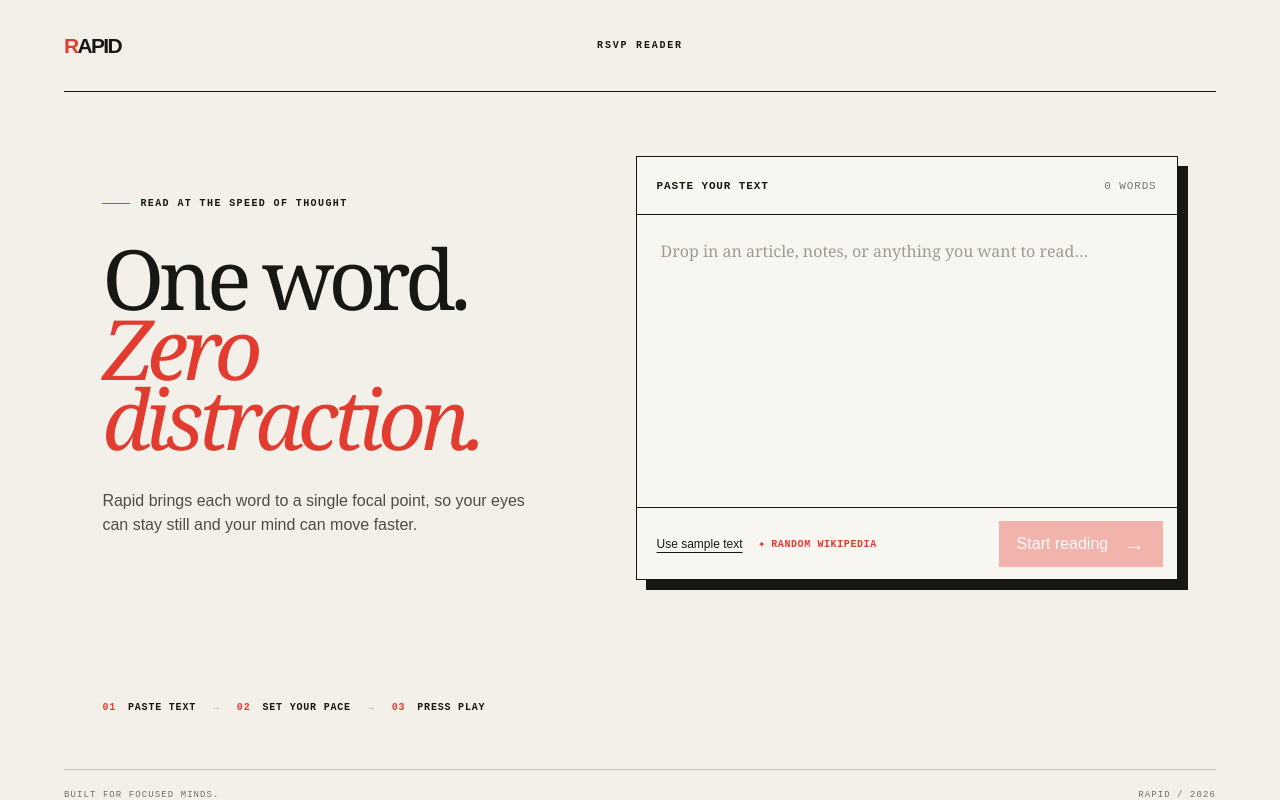
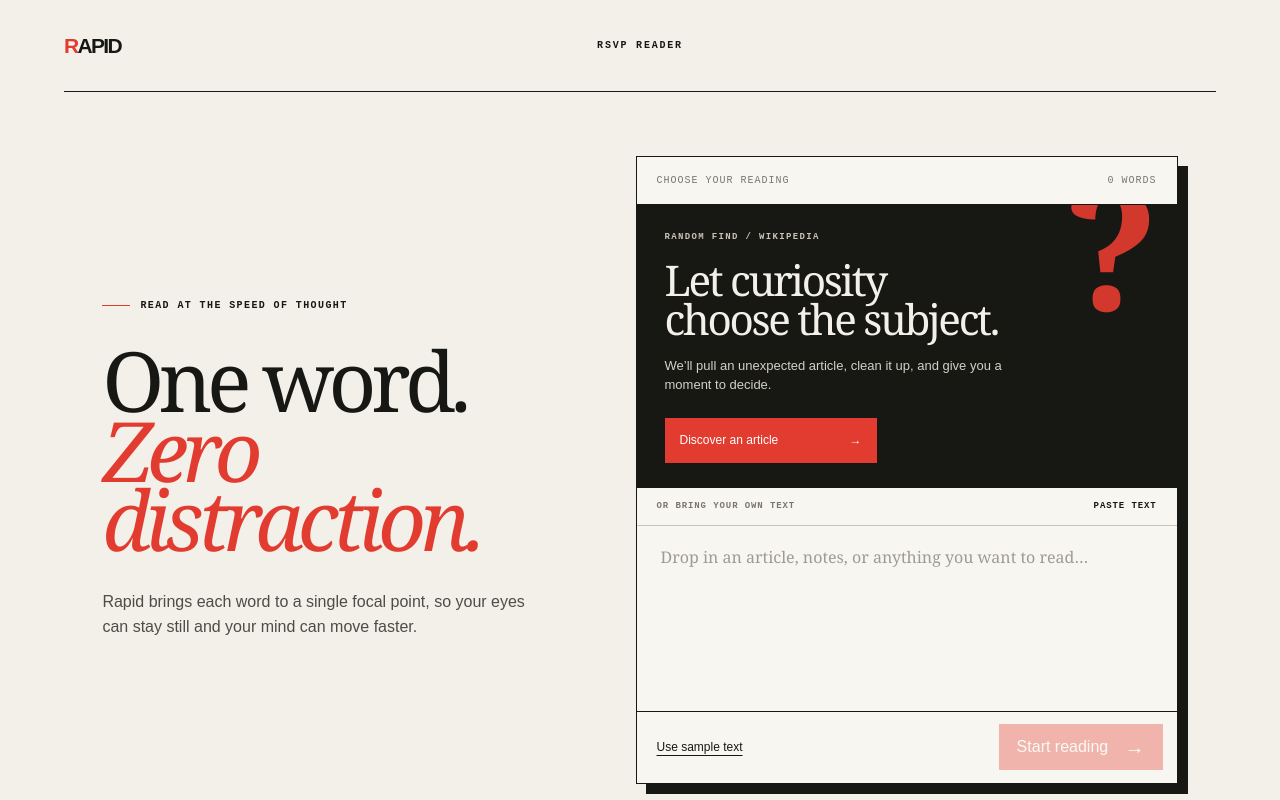
Before and after one commit to Sthakur27/spreezy, a React (Vite) app: page / in a window 1280 px wide. Shown: the top 800 px of the page. Built offline with nearby package versions, Linux system fonts and the light colour scheme.

Commit message:
Add Wikipedia article preview flow

```diff
--- a/app/globals.css
+++ b/app/globals.css
@@ -22,16 +22,33 @@ h1 { font:500 clamp(54px,6.5vw,104px)/.84 Georgia, serif; letter-spacing:-.065em
 h1 em { font-weight:400; color:var(--red); }
 .lede { max-width:475px; font:400 16px/1.55 Arial,sans-serif; margin:36px 0 0; color:#4e4c46; }
 .composer { border:1px solid var(--ink); background:#f8f6f1; box-shadow:10px 10px 0 var(--ink); }
-.composer-label { height:58px; border-bottom:1px solid var(--ink); padding:0 20px; display:flex; justify-content:space-between; align-items:center; font:700 11px monospace; text-transform:uppercase; letter-spacing:.08em; }
+.composer-label { height:48px; border-bottom:1px solid var(--ink); padding:0 20px; display:flex; justify-content:space-between; align-items:center; font:700 10px monospace; text-transform:uppercase; letter-spacing:.1em; }
 .composer-label span { color:#79766e; font-weight:500; }
-textarea { width:100%; height:285px; border:0; resize:none; outline:none; background:transparent; padding:24px; font:400 16px/1.6 Georgia,serif; color:var(--ink); }
+.article-discovery, .article-preview { padding:27px 28px 25px; }
+.article-discovery { background:var(--ink); color:var(--paper); position:relative; overflow:hidden; }
+.article-discovery::after { content:"?"; position:absolute; right:18px; top:-28px; color:var(--red); font:700 170px/.8 Georgia,serif; opacity:.92; }
+.discovery-kicker { position:relative; z-index:1; margin:0 0 18px; color:#c9c3b7; font:600 9px monospace; letter-spacing:.15em; text-transform:uppercase; }
+.article-discovery h2, .article-preview h2 { position:relative; z-index:1; margin:0; font:500 clamp(29px,3.3vw,47px)/.93 Georgia,serif; letter-spacing:-.055em; }
+.article-discovery h2 { max-width:440px; }
+.article-discovery > p:not(.discovery-kicker) { position:relative; z-index:1; max-width:385px; margin:17px 0 23px; color:#d5d0c7; font-size:13px; line-height:1.5; }
+.discovery-button, .preview-read { position:relative; z-index:1; min-width:212px; height:45px; padding:0 15px; display:flex; align-items:center; justify-content:space-between; border:0; background:var(--red); color:#fff; cursor:pointer; font-size:12px; }
+.discovery-button:hover, .preview-read:hover { background:#c92d23; }
+.discovery-button:disabled { background:#7e372f; cursor:wait; }
+.article-preview { background:#ded9ce; border-bottom:1px solid var(--ink); }
+.article-preview h2 { max-width:620px; color:var(--ink); }
+.preview-copy { max-width:620px; margin:17px 0 12px; color:#45423b; font:400 15px/1.55 Georgia,serif; }
+.preview-meta { margin:0; color:#6f6a61; font:600 9px monospace; text-transform:uppercase; letter-spacing:.1em; }
+.preview-meta span { margin:0 5px; color:var(--red); }
+.preview-actions { display:flex; align-items:center; gap:18px; margin-top:24px; }
+.preview-another { border:0; background:none; padding:8px 0; color:var(--ink); cursor:pointer; text-decoration:underline; text-underline-offset:4px; font-size:12px; }
+.preview-another:disabled { color:#8e887e; cursor:wait; }
+.paste-label { height:38px; border-bottom:1px solid var(--line); padding:0 20px; display:flex; justify-content:space-between; align-items:center; color:#7b766e; font:600 9px monospace; text-transform:uppercase; letter-spacing:.1em; }
+.paste-label label { color:var(--ink); }
+textarea { width:100%; height:178px; border:0; resize:none; outline:none; background:transparent; padding:19px 24px; font:400 16px/1.6 Georgia,serif; color:var(--ink); }
 textarea::placeholder { color:#9f9b91; }
 .composer-footer { border-top:1px solid var(--ink); min-height:72px; display:flex; align-items:center; justify-content:space-between; gap:16px; padding:12px 14px 12px 20px; }
 .composer-actions { display:flex; align-items:center; gap:16px; }
 .sample { border:0; background:none; padding:8px 0; cursor:pointer; text-decoration:underline; text-underline-offset:4px; font-size:12px; }
-.random { border:0; background:none; padding:8px 0; cursor:pointer; color:var(--red); font:700 10px monospace; letter-spacing:.06em; text-transform:uppercase; }
-.random::before { content:"✦"; margin-right:6px; }
-.random:disabled { color:#99948a; cursor:wait; }
 .article-error { margin:0; padding:9px 20px 12px; border-top:1px solid var(--line); color:#a6241c; font-size:12px; }
 .primary { border:0; background:var(--red); color:white; min-width:164px; height:46px; padding:0 18px; text-align:left; display:flex; align-items:center; justify-content:space-between; cursor:pointer; transition:.2s; }
 .primary:hover { background:#c92d23; transform:translateY(-1px); }
@@ -85,7 +102,8 @@ kbd { border:1px solid var(--line); padding:2px 5px; border-radius:2px; color:#6
   h1 { font-size:clamp(53px,15vw,82px); }
   .lede { margin-top:26px; }
   .composer { margin:48px 0 38px; box-shadow:6px 6px 0 var(--ink); }
-  textarea { height:220px; }
+  textarea { height:190px; }
+  .article-discovery, .article-preview { padding:24px 20px; }
   .how { display:none; }
   .word-stage { height:250px; margin-top:22px; }
   .word { font-size:clamp(48px,15vw,76px); }
@@ -101,7 +119,6 @@ kbd { border:1px solid var(--line); padding:2px 5px; border-radius:2px; color:#6
   h1 { font-size:52px; }
   .composer-footer { padding-left:14px; }
   .composer-actions { gap:11px; }
-  .random { font-size:9px; }
   .primary { min-width:145px; }
   footer span:first-child { display:none; }
   footer { justify-content:flex-end; }
--- a/app/page.tsx
+++ b/app/page.tsx
@@ -10,6 +10,14 @@ type WikipediaResponse = {
   query?: { pages?: Record<string, { title?: string; extract?: string }> };
 };
 
+type PendingArticle = {
+  title: string;
+  text: string;
+  url: string;
+  preview: string;
+  wordCount: number;
+};
+
 function sanitizeWikipediaText(value: string) {
   return value
     .replace(/[\u0000-\u0008\u000B\u000C\u000E-\u001F\u007F]/g, " ")
@@ -17,6 +25,11 @@ function sanitizeWikipediaText(value: string) {
     .replace(/\s+/g, " ")
     .trim()
     .slice(0, 15000);
+}
+
+function makePreview(value: string) {
+  const sentence = value.match(/^.{100,500}?[.!?](?=\s|$)/)?.[0];
+  return sentence ?? `${value.slice(0, 420).trimEnd()}…`;
 }
 
 function splitWord(word: string) {
@@ -37,6 +50,7 @@ export default function Home() {
   const [playing, setPlaying] = useState(false);
   const [sourceTitle, setSourceTitle] = useState("");
   const [sourceUrl, setSourceUrl] = useState("");
+  const [pendingArticle, setPendingArticle] = useState<PendingArticle | null>(null);
   const [isFindingArticle, setIsFindingArticle] = useState(false);
   const [articleError, setArticleError] = useState("");
   const timer = useRef<ReturnType<typeof setTimeout> | null>(null);
@@ -59,6 +73,7 @@ export default function Home() {
     setIndex(0);
     setSourceTitle("");
     setSourceUrl("");
+    setPendingArticle(null);
   }, []);
 
   const loadRandomArticle = useCallback(async () => {
@@ -75,10 +90,13 @@ export default function Home() {
         if (wordCount < MINIMUM_ARTICLE_WORDS) continue;
 
         const title = page?.title ?? "A random Wikipedia article";
-        setText(cleanedText);
-        setSourceTitle(title);
-        setSourceUrl(`https://en.wikipedia.org/wiki/${encodeURIComponent(title.replace(/ /g, "_"))}`);
-        begin(cleanedText);
+        setPendingArticle({
+          title,
+          text: cleanedText,
+          url: `https://en.wikipedia.org/wiki/${encodeURIComponent(title.replace(/ /g, "_"))}`,
+          preview: makePreview(cleanedText),
+          wordCount,
+        });
         return;
       }
       throw new Error("Couldn’t find a readable article. Please try again.");
@@ -87,7 +105,15 @@ export default function Home() {
     } finally {
       setIsFindingArticle(false);
     }
-  }, [begin]);
+  }, []);
+
+  const beginPendingArticle = useCallback(() => {
+    if (!pendingArticle) return;
+    setText(pendingArticle.text);
+    setSourceTitle(pendingArticle.title);
+    setSourceUrl(pendingArticle.url);
+    begin(pendingArticle.text);
+  }, [begin, pendingArticle]);
 
   const toggle = useCallback(() => {
     if (index >= words.length - 1) setIndex(0);
@@ -125,10 +151,7 @@ export default function Home() {
       <header className="topbar">
         <button className="brand" onClick={reset} aria-label="Rapid home"><span>R</span>APID</button>
         <div className="eyebrow">RSVP READER</div>
-        {reading && <div className="top-actions">
-          {sourceTitle && <button className="text-button" disabled={isFindingArticle} onClick={loadRandomArticle}>{isFindingArticle ? "Finding…" : "Another article"}</button>}
-          <button className="text-button" onClick={reset}>New text <span>↗</span></button>
-        </div>}
+        {reading && <div className="top-actions"><button className="text-button" onClick={reset}>Browse or paste <span>↗</span></button></div>}
       </header>
 
       {!reading ? (
@@ -140,12 +163,29 @@ export default function Home() {
           </div>
 
           <div className="composer">
-            <div className="composer-label"><label htmlFor="source">Paste your text</label><span>{text.trim() ? text.trim().split(/\s+/).length : 0} words</span></div>
-            <textarea id="source" value={text} onChange={(event) => { setText(event.target.value); setSourceTitle(""); setSourceUrl(""); }} placeholder="Drop in an article, notes, or anything you want to read…" autoFocus />
+            <div className="composer-label"><span>Choose your reading</span><span>{text.trim() ? text.trim().split(/\s+/).length : 0} words</span></div>
+            <section className={pendingArticle ? "article-preview" : "article-discovery"} aria-live="polite">
+              {pendingArticle ? <>
+                <p className="discovery-kicker">Random find / Wikipedia</p>
+                <h2>{pendingArticle.title}</h2>
+                <p className="preview-copy">{pendingArticle.preview}</p>
+                <p className="preview-meta">Approx. {pendingArticle.wordCount.toLocaleString()} words <span>·</span> cleaned for reading</p>
+                <div className="preview-actions">
+                  <button className="preview-read" onClick={beginPendingArticle}>Read this article <span>→</span></button>
+                  <button className="preview-another" disabled={isFindingArticle} onClick={loadRandomArticle}>Find another</button>
+                </div>
+              </> : <>
+                <p className="discovery-kicker">Random find / Wikipedia</p>
+                <h2>Let curiosity<br />choose the subject.</h2>
+                <p>We’ll pull an unexpected article, clean it up, and give you a moment to decide.</p>
+                <button className="discovery-button" disabled={isFindingArticle} onClick={loadRandomArticle}>{isFindingArticle ? "Searching the archive…" : "Discover an article"} <span>→</span></button>
+              </>}
+            </section>
+            <div className="paste-label"><span>Or bring your own text</span><label htmlFor="source">Paste text</label></div>
+            <textarea id="source" value={text} onChange={(event) => { setText(event.target.value); setSourceTitle(""); setSourceUrl(""); setPendingArticle(null); }} placeholder="Drop in an article, notes, or anything you want to read…" autoFocus />
             <div className="composer-footer">
               <div className="composer-actions">
-                <button className="sample" onClick={() => { setText(SAMPLE); setSourceTitle(""); setSourceUrl(""); }}>Use sample text</button>
-                <button className="random" disabled={isFindingArticle} onClick={loadRandomArticle}>{isFindingArticle ? "Finding an article…" : "Random Wikipedia"}</button>
+                <button className="sample" onClick={() => { setText(SAMPLE); setSourceTitle(""); setSourceUrl(""); setPendingArticle(null); }}>Use sample text</button>
               </div>
               <button className="primary" disabled={!text.trim()} onClick={() => begin()}>Start reading <span>→</span></button>
             </div>
```
Also changed, not shown: 1 other file (tests, documents, lock files or other folders).
